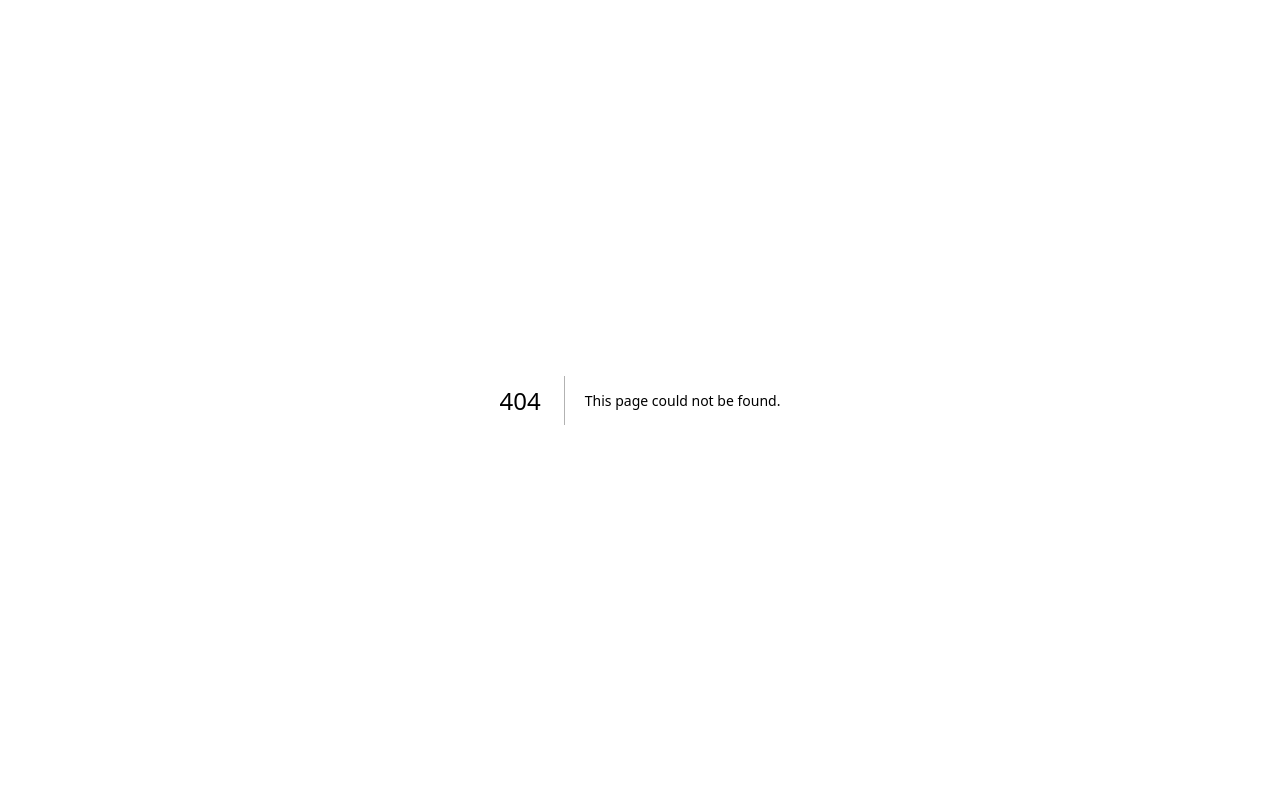
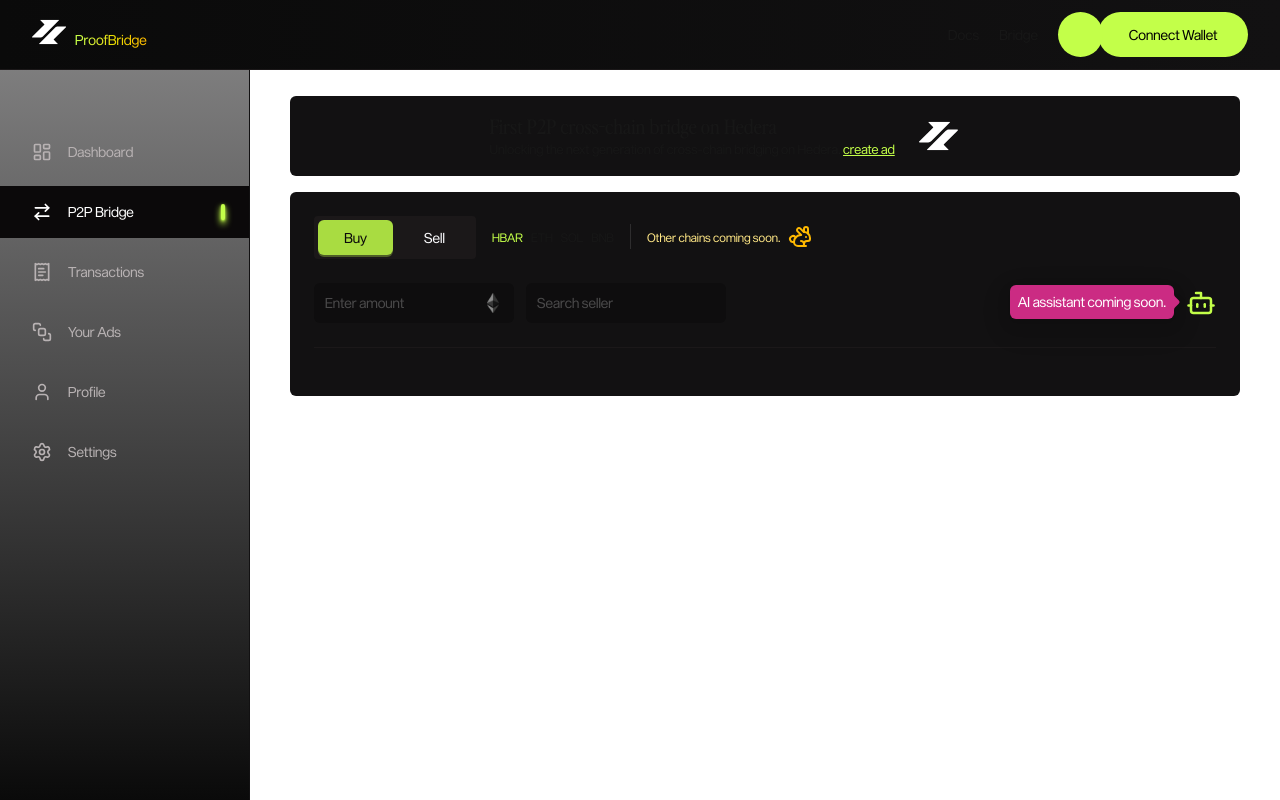
Before and after one commit to JoE11-y/ProofBridge, a Next.js app in the folder apps/frontend/proof-bridge/: page /bridge in a window 1280 px wide. Before the commit this address had no page. Built offline with nearby package versions, Linux system fonts and the light colour scheme; what @ant-design/nextjs-registry would draw is missing.

Commit message:
add bridge tab

```diff
--- /dev/null
+++ b/apps/frontend/proof-bridge/app/(app)/bridge/page.tsx
@@ -0,0 +1,36 @@
+import { BridgeTab } from "@/components/bridge-ui/BridgeTab"
+import { Logo } from "@/components/shared/Logo"
+import Link from "next/link"
+import React from "react"
+
+const BridgePage = () => {
+  return (
+    <div className="max-w-[950px] mx-auto space-y-4 md:space-y-4">
+      <div className="w-full bg-grey-900 p-4 rounded-md">
+        <div className="md:max-w-[60%] mx-auto">
+          <div className="flex items-center gap-6 w-full">
+            <div>
+              <h3 className="md:text-xl font-perfectly-nineties font-medium">
+                First P2P cross-chain bridge on Hedera
+              </h3>
+              <p className="text-[13px]">
+                Unlocking the next generation of cross-chain bridging on Hedera.{" "}
+                <Link href={"/"} className="underline text-primary">
+                  create ad
+                </Link>
+              </p>
+              <p></p>
+            </div>
+
+            <div>
+              <Logo height={30} width={40} />
+            </div>
+          </div>
+        </div>
+      </div>
+      <BridgeTab />
+    </div>
+  )
+}
+
+export default BridgePage
--- a/apps/frontend/proof-bridge/app/(app)/home/page.tsx
+++ b/apps/frontend/proof-bridge/app/(app)/home/page.tsx
@@ -1,7 +1,9 @@
 import React from "react"
 
 const HomePage = () => {
-  return <div className="">HomePage</div>
+  return (
+    <div className="max-w-[950px] mx-auto space-y-4 md:space-y-6">HomePage</div>
+  )
 }
 
 export default HomePage
--- a/apps/frontend/proof-bridge/app/(app)/layout.tsx
+++ b/apps/frontend/proof-bridge/app/(app)/layout.tsx
@@ -12,7 +12,7 @@ export default function AppLayout({
       <Header />
       <div className="md:grid md:[grid-template-columns:250px_1fr]">
         <SideBar />
-        <div className="pt-[86px] px-4 md:px-5">{children}</div>
+        <div className="md:pt-[96px] pt-4 px-4 md:px-5">{children}</div>
       </div>
     </main>
   )
--- /dev/null
+++ b/apps/frontend/proof-bridge/components/bridge-ui/BridgeTab.tsx
@@ -0,0 +1,85 @@
+"use client"
+import React, { useState } from "react"
+import { Button, Divider, Input, Tooltip } from "antd"
+import { Bot, Rabbit } from "lucide-react"
+import Image from "next/image"
+
+const chainsToken = ["HBAR", "ETH", "SOL", "BNB"]
+
+export const BridgeTab = () => {
+  const [tabKey, setTabKey] = useState<"buy" | "sell">("buy")
+  return (
+    <div className="w-full bg-grey-900 p-4 md:p-6 rounded-md space-y-4 md:space-y-6">
+      <div className="flex items-center gap-4">
+        <div className="flex items-center gap-1 bg-grey-800 p-1 rounded-sm">
+          <Button
+            className=" !h-[35px] !w-[75px]"
+            type={tabKey === "buy" ? "primary" : "text"}
+            onClick={() => setTabKey("buy")}
+          >
+            Buy
+          </Button>
+          <Button
+            danger={tabKey === "sell"}
+            className=" !h-[35px] !w-[75px]"
+            type={tabKey === "sell" ? "primary" : "text"}
+            onClick={() => setTabKey("sell")}
+          >
+            Sell
+          </Button>
+        </div>
+        <div className="flex items-center gap-2 text-xs">
+          {chainsToken.map((token, index) => {
+            const isActive = index === 0
+            return (
+              <p
+                key={index}
+                className={`${isActive ? "text-primary" : ""} cursor-pointer`}
+              >
+                {token}
+              </p>
+            )
+          })}
+          <Divider type="vertical" className="!h-[25px] !my-0 !py-0" />
+          <div className="flex items-center gap-2">
+            <p className=" text-amber-200">Other chains coming soon.</p>
+            <Rabbit className="text-amber-400" />
+          </div>
+        </div>
+      </div>
+
+      <div className="flex items-center justify-between">
+        <div className="flex items-center gap-3">
+          <Input
+            placeholder="Enter amount"
+            className="!border-0 h-[40px] !bg-grey-1000/50 !w-[200px]"
+            suffix={
+              <Image
+                src={"/assets/logos/eth.png"}
+                height={20}
+                width={20}
+                alt="ETH Logo"
+              />
+            }
+          />
+          <Input
+            placeholder="Search seller"
+            className="!border-0 h-[40px] !bg-grey-1000/50 !w-[200px]"
+          />
+        </div>
+
+        <Tooltip
+          showArrow
+          title={"AI assistant coming soon."}
+          open
+          placement="left"
+          color="magenta"
+        >
+          <Bot size={30} className="text-primary" />
+        </Tooltip>
+      </div>
+
+      <Divider className="!border-grey-800" />
+    </div>
+  )
+}
```
Also changed, not shown: apps/frontend/proof-bridge/public/assets/logos/eth.png (added), apps/frontend/proof-bridge/public/assets/logos/hbar.png (added).
